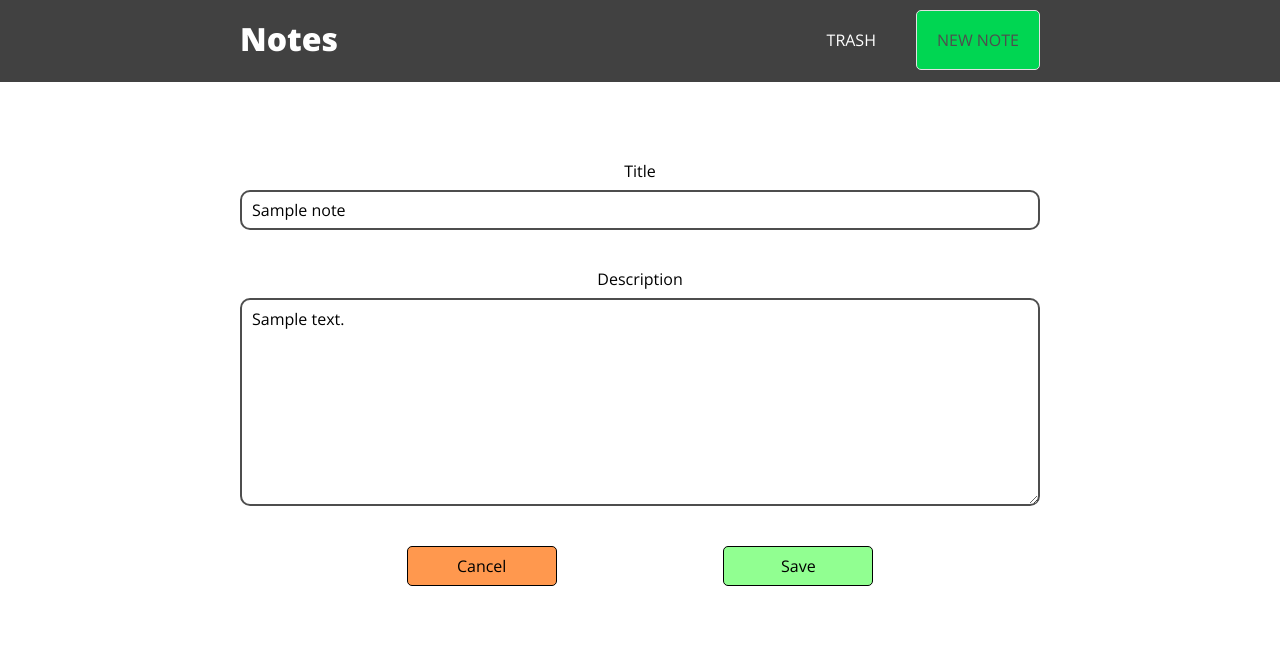
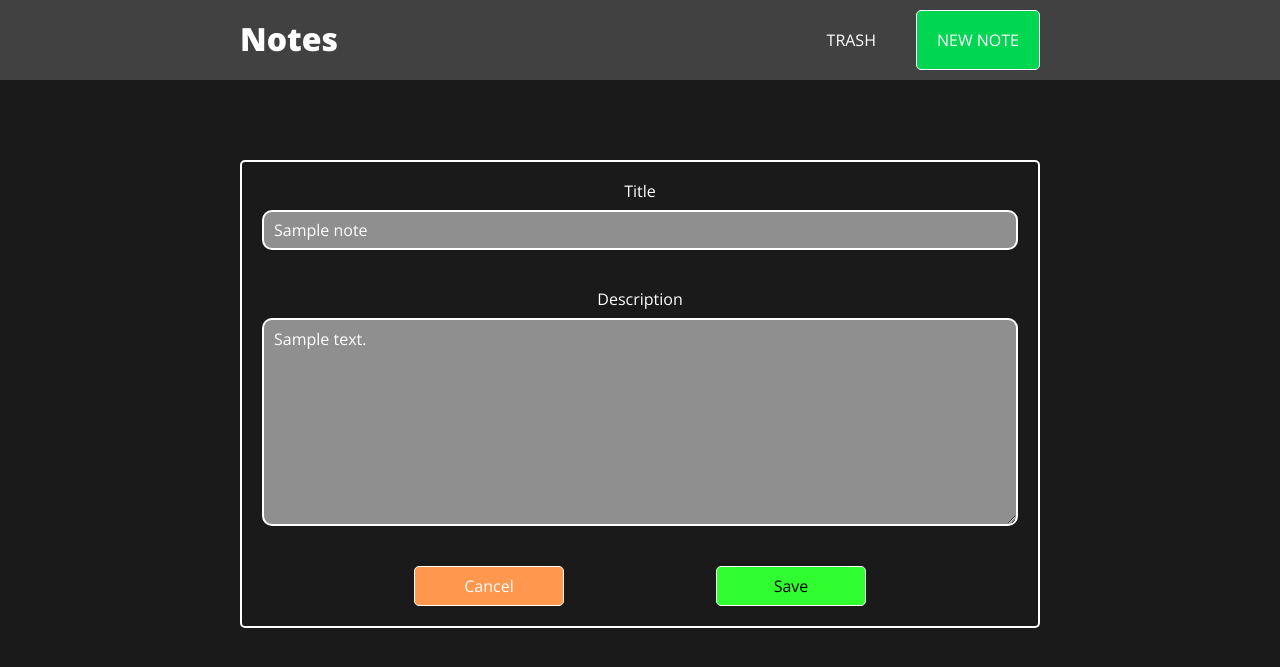
Before and after one commit to mati-diaz/Web-Notas, a Node server app: page /edit-note/600000000000000000000001 in a window 1280 px wide. Shown: the top 667 px of the page. Run offline with Node 20, Linux system fonts and the light colour scheme; tables that the repository leaves empty hold one stand-in row (values such as "Sample post"); some libraries are stand-ins or nearby versions.

Commit message:
arreglos

```diff
--- a/public/edit-note/styles/index.css
+++ b/public/edit-note/styles/index.css
@@ -8,6 +8,7 @@ html {
 body {
     font-family: 'Open Sans', sans-serif;
     margin: 0;
+    background-color: rgb(26, 26, 26);
 }
 a {
     text-decoration: none;
@@ -26,7 +27,6 @@ button {
     margin: 0 auto;
 }
 .header {
-    border-bottom: 2px solid #414141;
     background-color: rgb(65, 65, 65);
     position: sticky;
     top: 0;
@@ -53,18 +53,21 @@ button {
     color: rgb(172, 172, 172);
 }
 .new-note {
-    color: #4e4e4e;
-    border: 1px solid #e2e2e2;
+    color: #ffffff;
+    border: 1px solid #ffffff;
     background-color: #00d652;
     padding: 20px;
     border-radius: 5px;
 }
 .new-note:hover {
-    color: #4e4e4e;
+    color: black;
     background-color: rgb(48, 253, 48);
 }
 .form-note {
     margin-top: 80px;
+    border: 2px solid rgb(255, 255, 255);
+    padding: 20px;
+    border-radius: 5px;
 }
 .fields {
     display: flex;
@@ -75,12 +78,15 @@ button {
 }
 .form-label {
     text-align: center;
+    color: white;
 }
 .title-input, .desc-input {
+    color: white;
     border-radius: 10px;
     outline: none;
     padding: 10px;
-    border: 2px solid #4e4e4e;
+    background-color: rgb(143, 143, 143);
+    border: 2px solid #ffffff;
 }
 .title-input {
     height: 40px;
@@ -94,28 +100,34 @@ button {
     height: 40px;
     border-radius: 5px;
     cursor: pointer;
-    border: 1px solid black;
+    color: white;
+    border: 1px solid rgb(255, 255, 255);
 }
 .cancel {
     background-color: rgb(255, 152, 78);
 }
 .save {
-    background-color: rgb(145, 255, 145);
+    background-color: rgb(48, 253, 48);
+    color: black;
 }
 .note {
-    margin: 20px 0;
+    margin: 40px 0;
     padding: 10px;
-    border: 2px solid #4e4e4e;
+    border: 2px solid rgb(204, 204, 204);
+    background-color: rgb(41, 41, 41);
+    -webkit-box-shadow: -10px 0px 13px -7px #838383, 10px 0px 13px -7px #838383, 0px 0px 20px 0px rgba(131,40,58,0);
+    box-shadow: -10px 0px 13px -7px #838383, 10px 0px 13px -7px #838383, 0px 0px 20px 0px rgba(131,40,58,0);
     border-radius: 5px;
 }
 .title {
     text-align: center;
     font-weight: 800;
     font-size: 30px;
-    text-decoration: underline #4e4e4e;
+    color: white
 }
 .description {
     text-align: center;
+    color: white;
     margin: 30px 0;
     font-size: 20px;
 }
@@ -127,9 +139,9 @@ button {
     color: white;
     width: 100px;
     height: 30px;
-    border-radius: 10px;
+    border-radius: 5px;
     cursor: pointer;
-    border: 1px solid black;
+    border: 1px solid rgb(255, 255, 255);
 }
 .edit {
     background-color: rgb(42, 195, 255);
--- a/public/styles/index.css
+++ b/public/styles/index.css
@@ -51,6 +51,7 @@ button {
 }
 .nav-item:hover {
     color: rgb(172, 172, 172);
+    cursor: pointer;
 }
 .new-note {
     color: #ffffff;
```
Also changed, not shown: public/edit-note/js/index.js (deleted), public/js/index.js (deleted).
